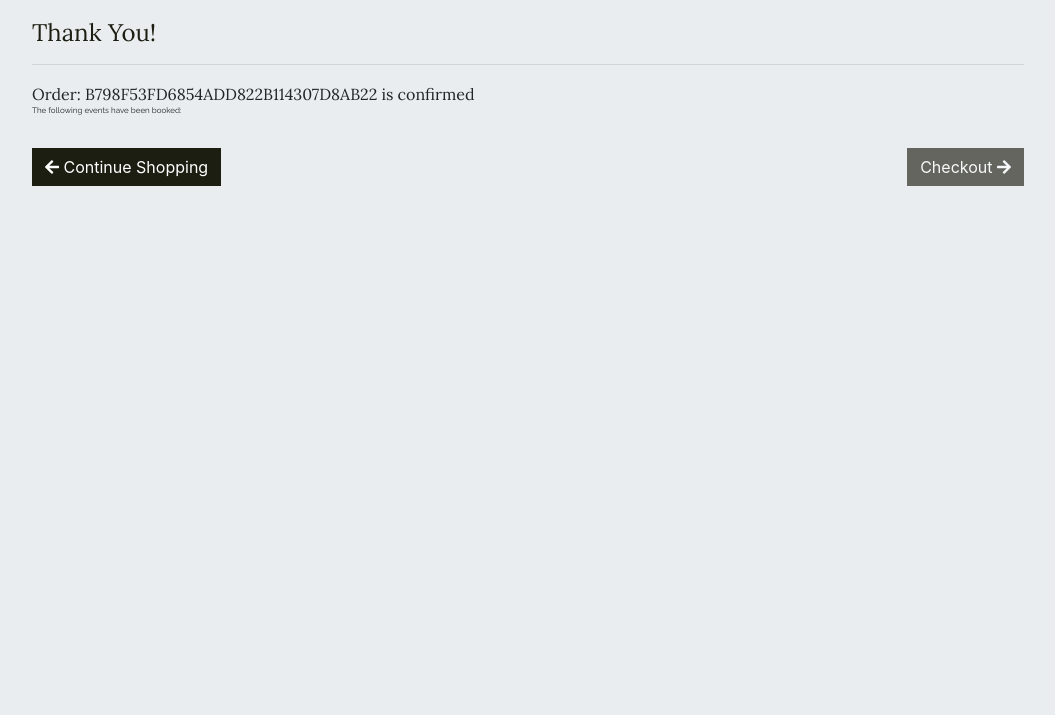
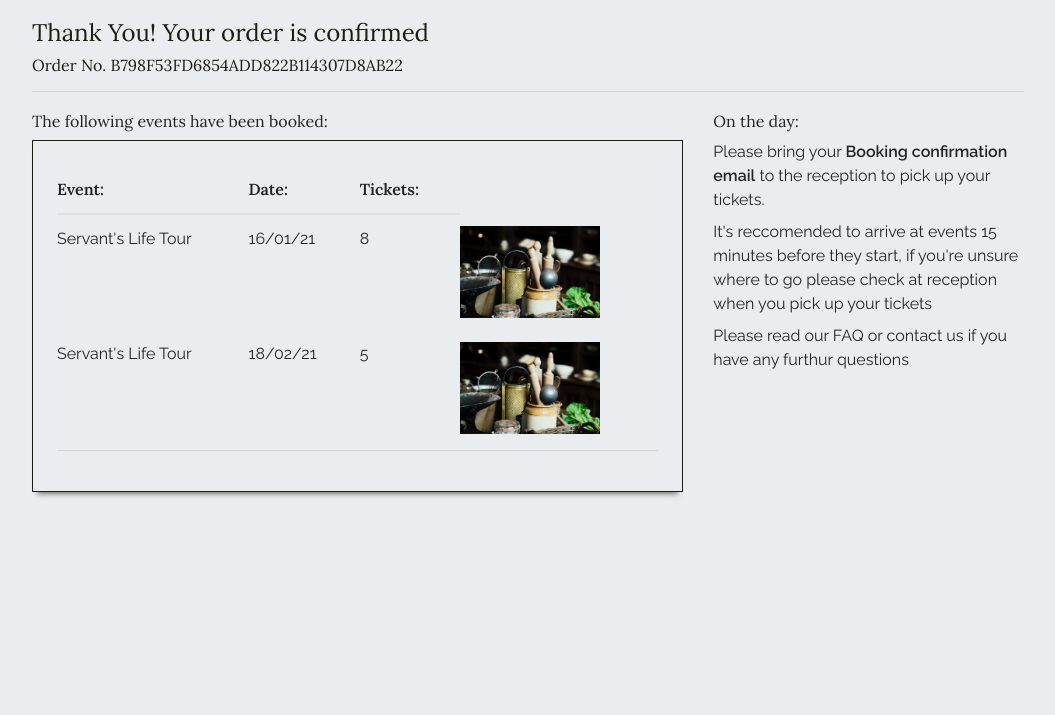
Before and after one commit to SDGreen/elwood-castle, a Django app: a page that uses checkout/templates/checkout/checkout_success.html in a window 1280 px wide. Shown: the part 85-800 px from the top of the page, without its empty margins (112-1167 px from the left). Run offline with Django 3.2, Linux system fonts and the light colour scheme; data comes from the database, SQL or seed files in the repository; some libraries are stand-ins or nearby versions; some web fonts are replaced.

Commit message:
checkout success page styled

```diff
--- a/checkout/templates/checkout/checkout_success.html
+++ b/checkout/templates/checkout/checkout_success.html
@@ -1,28 +1,59 @@
 {% extends 'base.html' %}
 {% load static %}
-{% load crispy_forms_tags %}
 {% block content %}
 
 <div class="color-overlay">
     <div class="container-fluid guttered p-3">
         <div class="row pt-1 mb-2">
             <div class="col-12 mb-2">
-                <h2 class="heading-text color-title text-l d-block mx-auto">Thank You!</h2>
+                <h2 class="heading-text color-title text-l d-block">Thank You! Your order is confirmed</h2>
+                <h2 class="heading-text color-title text-m d-block">Order No. {{order.order_number}}</h2>
+
                 <hr class="mb-1">
             </div>
         </div>
         <div class="row mt-1 mb-3">
-        <div class="col-sm-12">
-            <h5 class="heading-text text-m">Order: {{ order.order_number }} is confirmed</h5>
-            <p class="body-text text-s">The following events have been booked:</p>
+            <div class="col-12 col-lg-8 mb-2 mb-lg-0">
+                <h5 class="heading-text text-m mb-2">The following events have been booked:</h5>
+                <div id="checkout-container" class="below-shadow p-4">
+                    <table class="table mb-1 table-responsive-sm">
+                        <thead class="heading-text text-m">
+                            <tr>
+                                <th scope="col">Event:</th>
+                                <th scope="col"></th>
+                                <th scope="col">Date:</th>
+                                <th scope="col">Tickets:</th>
+                            </tr>
+                        </thead>
+                        <tbody class="body-text text-m">
+                            {% for booking in order.bookings.all %}
+                            <tr>
+                                <td colspan="2">
+                                    {{ booking.event }}
+                                </td>
+                                <td>
+                                    {{ booking.date|date:"d/m/y"}}
+                                </td>
+                                <td>{{ booking.ticket_quantity }}
+                                </td>
+                                <td class="d-none d-md-inline-block">
+                                    <img class="img-fluid" src="{{ booking.event.image.url }}" alt="{{ booking.event.name }}">
+                                </td>
+                            </tr>
+                            {% endfor %}
+                        </tbody>
+                    </table>
+                    <hr class="mt-0 mb-3">
+                </div>
 
             </div>
-    </div>
-    <div class="row mt-1 mb-3">
-        <div class="col-12 d-flex justify-content-between">
-            <a href="{% url 'events' %}" class="btn button"><i class="fas fa-arrow-left"></i> Continue Shopping</a>
-            <a class="btn button {% if basket_items|length == 0 %}disabled{% endif %}">Checkout <i
-                    class="fas fa-arrow-right"></i></a>
+            <div class="col-12 col-lg-4">
+                <h5 class="heading-text text-m mb-2">On the day:</h5>
+                <ul class="body-text text-m list-unstyled">
+                    <li class="pb-2">Please bring your <strong>Booking confirmation email</strong> to the reception to pick up your tickets.</li>
+                    <li class="pb-2">It's reccomended to arrive at events 15 minutes before they start, if you're unsure where to go please check at reception when you pick up your tickets</li>
+                    <li class="pb-2">Please read our FAQ or contact us if you have any furthur questions</li>
+                </ul>
             </div>
         </div>
         </div>
@@ -31,7 +62,4 @@
 
     {% block postload_js %}
     {{ block.super }}
-{{ stripe_public_key|json_script:"id_stripe_public_key" }}
-{{ client_secret|json_script:"id_client_secret" }}
-<script src="{% static 'checkout/js/stripe.js' %}"></script>
     {% endblock %}
--- a/static/css/style.css
+++ b/static/css/style.css
@@ -373,6 +373,20 @@ fieldset {
     margin: 0;
 }
 
+/*--------------Checkout Success---------*/
+
+#checkout-container .img-fluid{
+    max-width: 140px;
+}
+
+#checkout-container{
+    height: fit-content;
+    max-height: 50vh;
+    overflow: hidden;
+    overflow-y: scroll;
+    border: 1px solid #1C1E12;
+}
+
 /*----prevents the rating dropdown clipping out the page on small screens----*/
 @media (max-width: 750px){
     #event-search>div:nth-child(2)>li:last-child>div {
@@ -390,4 +404,8 @@ fieldset {
     #banner{
         padding-top: 84.4px;
     }
+
+    #checkout-container .img-fluid{
+    max-width: 140px;
+    }
 }
```
Lines whose indentation alone changed are shown as unchanged.
